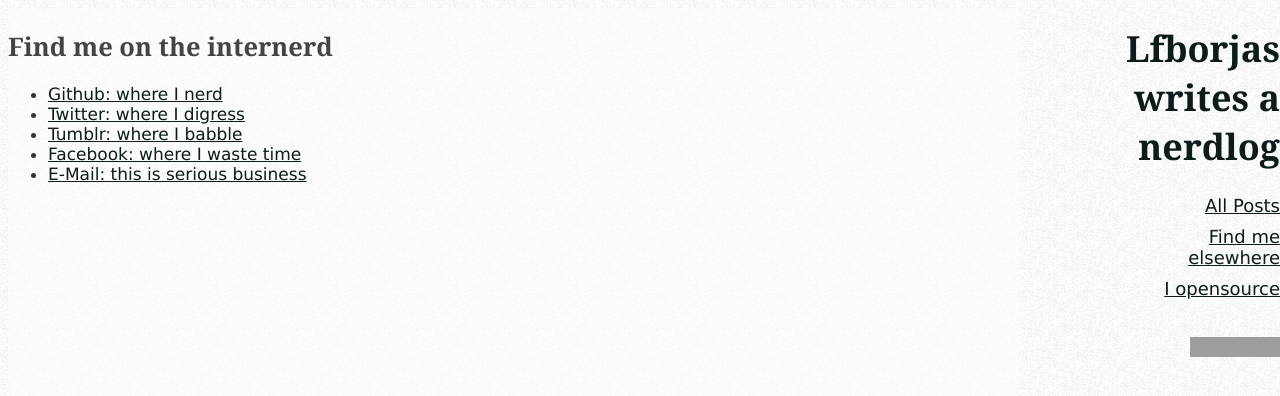
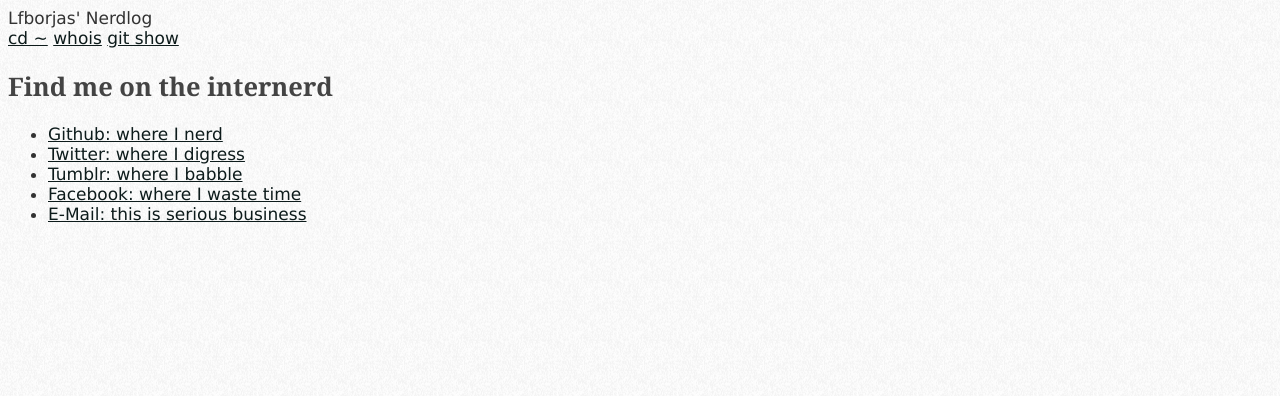
Before and after one commit to lfborjas/tech.lfborjas.com, a Jekyll site: the page built from contact.html, in a window 1280 px wide. Shown: the top 396 px of the page. Built offline with Jekyll 4.4.1, drawn with Linux system fonts in a browser that asks for light colours; comment, search, counter and statistics services are not loaded; grey boxes are pictures that could not be loaded.

Commit message:
simplified the layout, moar html5

```diff
--- a/_layouts/base.html
+++ b/_layouts/base.html
@@ -1,36 +1,25 @@
 <!DOCTYPE HTML>
 <html>
 <head>
-        <meta http-equiv="Content-Type" content="text/html;charset=UTF-8" />
-        <meta http-equiv="Content-Style-Type" content="text/css" />
-		<meta name="description" content="lfborjas on the internerd: web development and life" />
-		<meta property="fb:admins" content="1375997733" />
+        <meta charset="utf-8" />
+        <meta name="description" content="lfborjas on the internerd: web development and life" />
         <title>{{page.title}}</title>
         <link rel="icon" href="/favicon.ico" type="image/x-icon" />
         <link rel="stylesheet" type="text/css" href="/css/base.css" media="screen" />
-        <!--Using typekit-->
-        <script type="text/javascript" src="http://use.typekit.com/ayk2pbm.js"></script>
-        <script type="text/javascript">try{Typekit.load();}catch(e){}</script>
 </head>
 <body>
-	<div id="main-container">
-		<div id="content">
-		    {{content}}
-        </div>
-        <div id="sidebar">
-            <h1><a href="/">Lfborjas writes a nerdlog</a></h1>
-            <ul id="nav-menu">
-                <li id="archive"><a href="/archive.html">All Posts</a></li>
-                <li id="contact"><a href="/contact.html">Find me elsewhere</a></li>
-                <li id="projects"><a href="/projects.html">I opensource</a></li>
-                <li></li>
-            </ul>
-			<div id="license">
-			<a rel="license" href="http://creativecommons.org/licenses/by-sa/3.0/">
-			<img alt="Creative Commons License" style="border-width:0" src="http://i.creativecommons.org/l/by-sa/3.0/88x31.png" /></a>
-			</div>
-        </div>
-	</div>
+    <header>
+        Lfborjas' Nerdlog
+        <nav>
+            <a href="/">cd ~</a>
+            <a href="/contact.html">whois</a>
+            <a href="/projects.html">git show</a>
+        </nav>
+        </header>
+    <section>
+        {{content}}
+    </section>
+
 <script type="text/javascript">
 var disqus_shortname = 'lfborjas';
 (function () {
```
Also changed, not shown: _includes/post.html (deleted, +0 -13 lines), _layouts/post.html (+15 -7 lines), index.html (+9 -15 lines).
